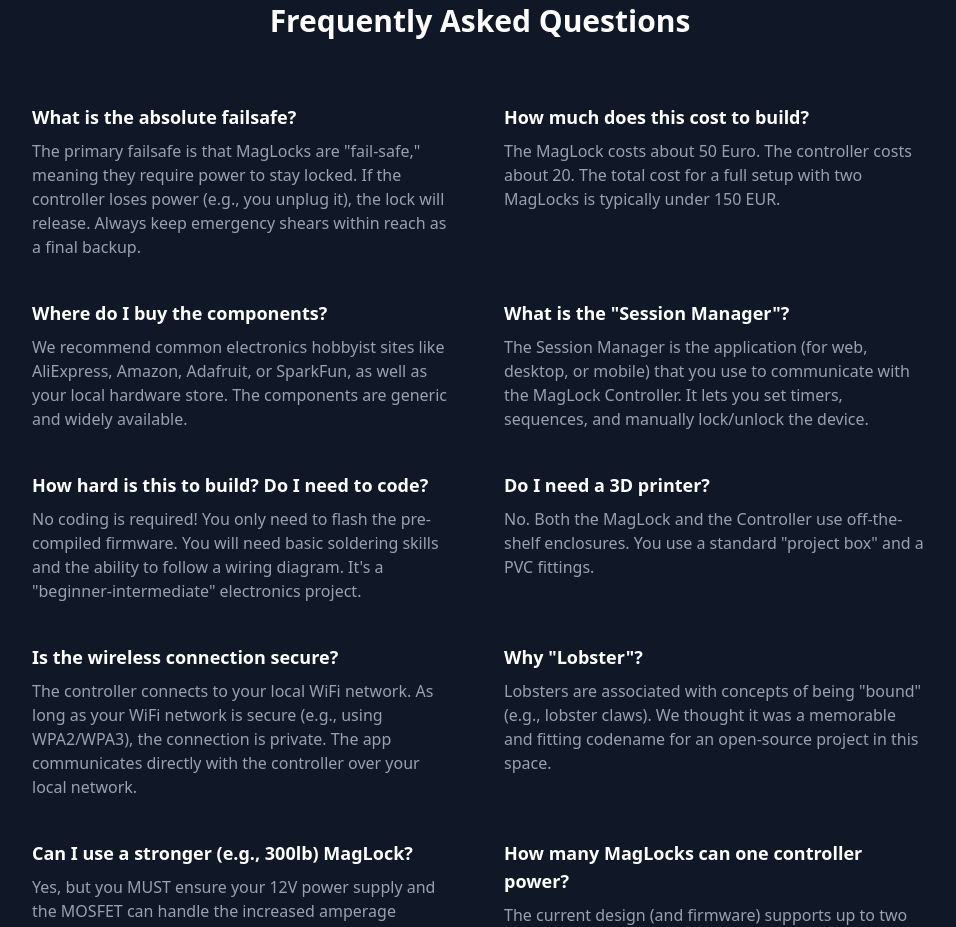
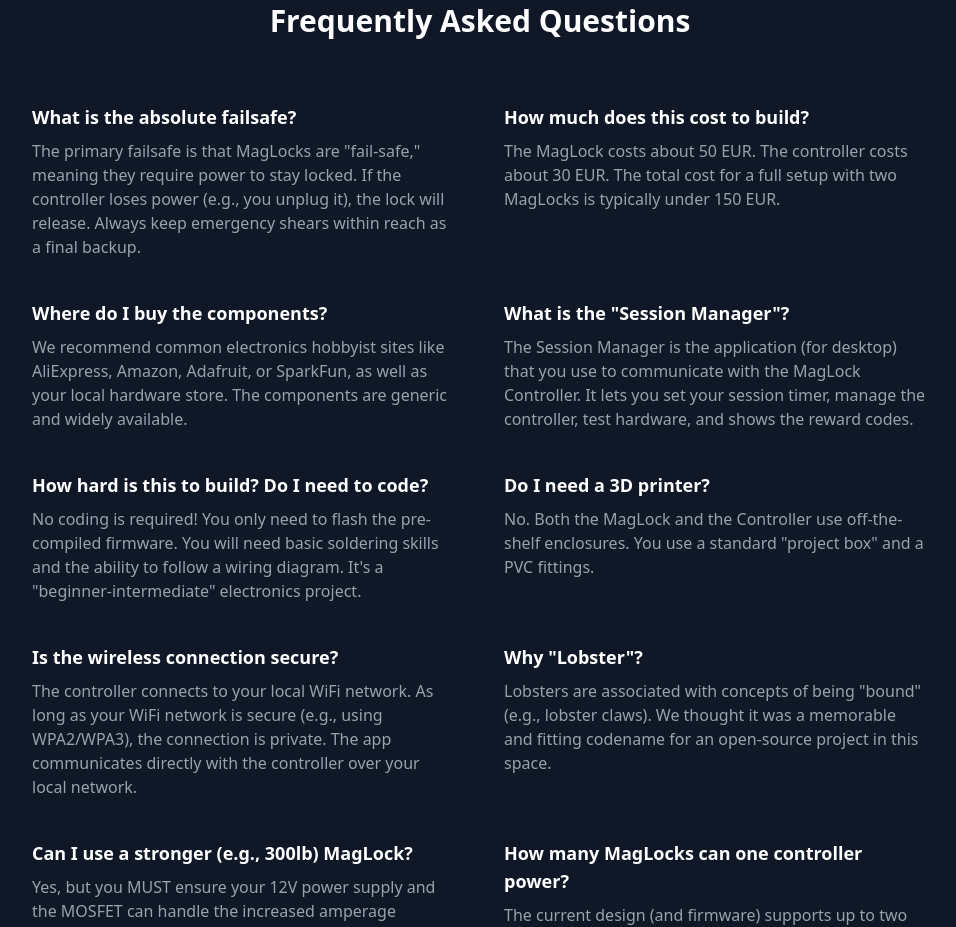
Before and after one commit to lobstertools/lobstertools.github.io, a React (Vite) app: page / in a window 1280 px wide. Shown: the part 1340-2267 px from the top of the page, without its empty margins (160-1116 px from the left). Built offline with nearby package versions, Linux system fonts and the light colour scheme.

Commit message:
Reworked the FAQ

```diff
--- a/src/components/FAQ.tsx
+++ b/src/components/FAQ.tsx
@@ -12,7 +12,7 @@ export const FaqSection: React.FC = () => (
 
                 <div className="faq-item">
                     <dt className="text-lg font-semibold text-white">How much does this cost to build?</dt>
-                    <dd className="mt-2 text-gray-400">The MagLock costs about 50 Euro. The controller costs about 20. The total cost for a full setup with two MagLocks is typically under 150 EUR.</dd>
+                    <dd className="mt-2 text-gray-400">The MagLock costs about 50 EUR. The controller costs about 30 EUR. The total cost for a full setup with two MagLocks is typically under 150 EUR.</dd>
                 </div>
 
                 <div className="faq-item">
@@ -22,7 +22,7 @@ export const FaqSection: React.FC = () => (
 
                 <div className="faq-item">
                     <dt className="text-lg font-semibold text-white">What is the "Session Manager"?</dt>
-                    <dd className="mt-2 text-gray-400">The Session Manager is the application (for web, desktop, or mobile) that you use to communicate with the MagLock Controller. It lets you set timers, sequences, and manually lock/unlock the device.</dd>
+                    <dd className="mt-2 text-gray-400">The Session Manager is the application (for desktop) that you use to communicate with the MagLock Controller. It lets you set your session timer, manage the controller, test hardware, and shows the reward codes.</dd>
                 </div>
 
                 <div className="faq-item">
```
